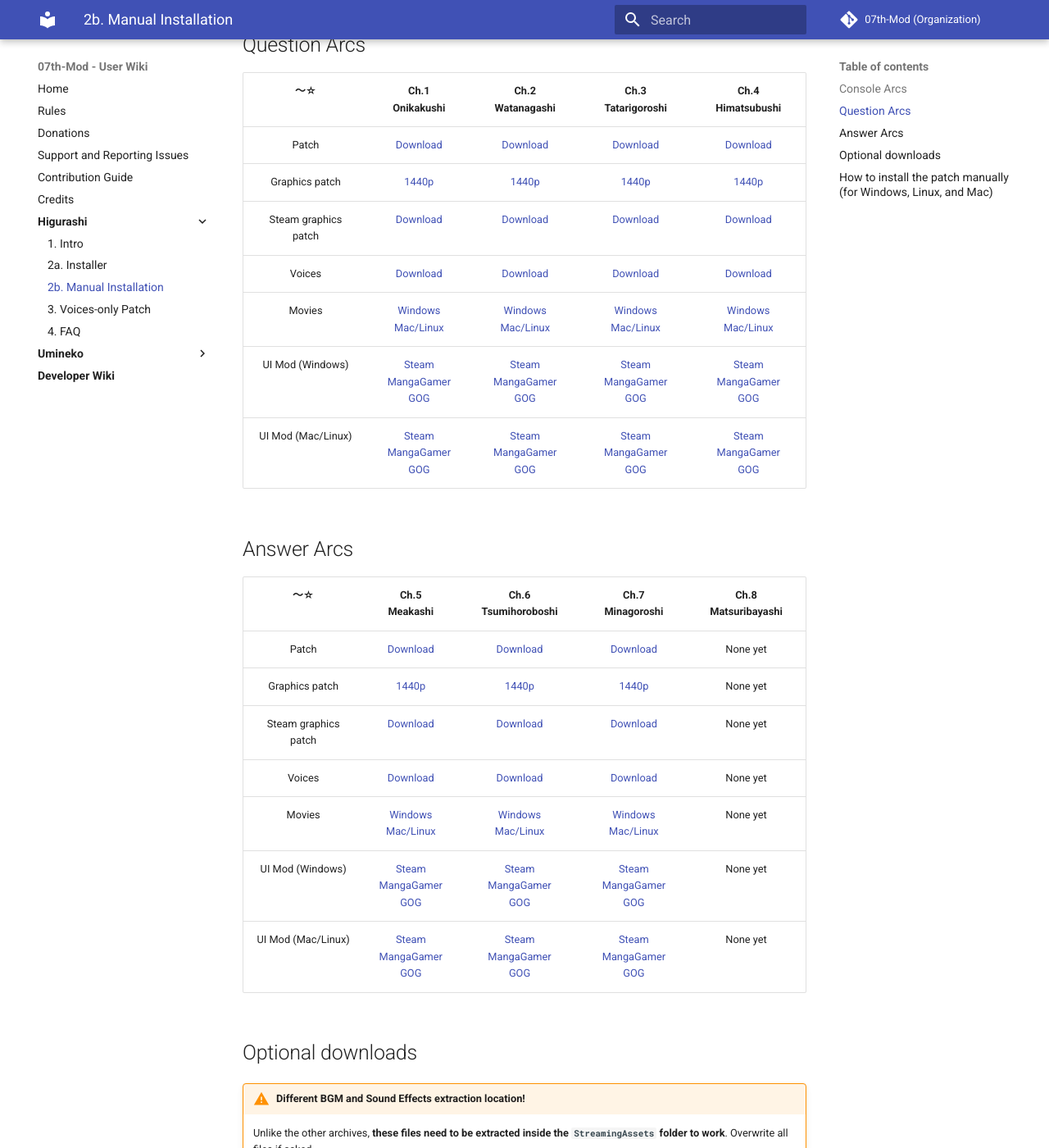
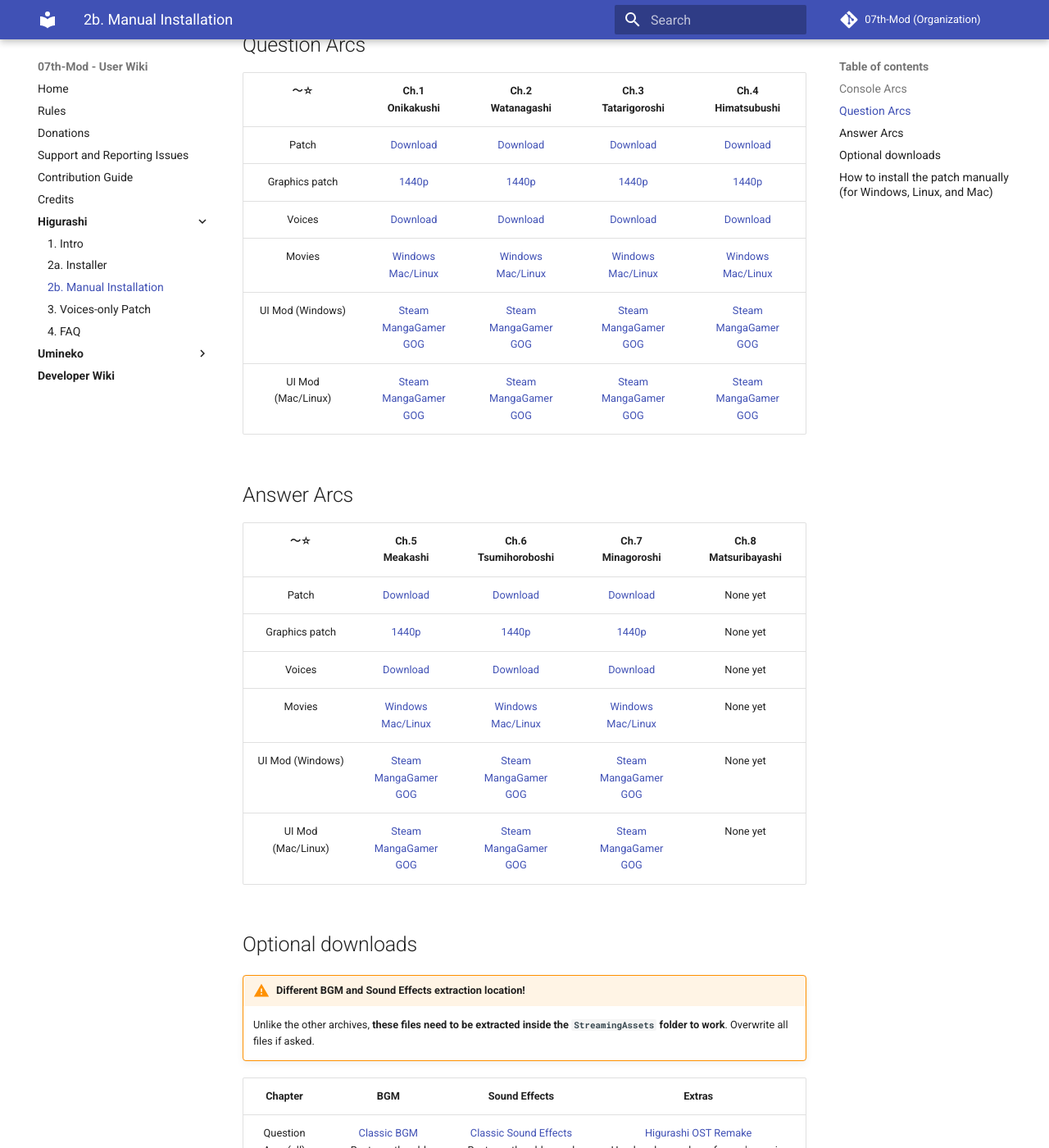
Before and after one commit to 07th-mod/wiki, an MkDocs documentation site: the page built from docs/Higurashi/Manual-Installation.md, in a window 1280 px wide and 1400 px high, scrolled down 935 px. Shown: the whole window at 82% size. Built offline with MkDocs 1.6.1 and Material for MkDocs 9.7.7, drawn with Linux system fonts in a browser that asks for light colours.

Commit message:
Update Higurashi

```diff
--- a/docs/Higurashi/Manual-Installation.md
+++ b/docs/Higurashi/Manual-Installation.md
@@ -72,17 +72,10 @@
 </tr>
 <tr class="even">
 <td style="text-align: center;">Graphics patch</td>
-<td style="text-align: center;"><a href="https://07th-mod.com/rikachama/graphics/Onikakushi-CG.7z">1440p</a></td>
-<td style="text-align: center;"><a href="https://07th-mod.com/rikachama/graphics/Watanagashi-CG.7z">1440p</a></td>
-<td style="text-align: center;"><a href="https://07th-mod.com/rikachama/graphics/Tatarigoroshi-CG.7z">1440p</a></td>
-<td style="text-align: center;"><a href="https://07th-mod.com/rikachama/graphics/Himatsubushi-CG.7z">1440p</a></td>
-</tr>
-<tr class="odd">
-<td style="text-align: center;">Steam graphics patch</td>
-<td style="text-align: center;"><a href="https://07th-mod.com/rikachama/graphics/Onikakushi-CGAlt.7z">Download</a></td>
-<td style="text-align: center;"><a href="https://07th-mod.com/rikachama/graphics/Watanagashi-CGAlt.7z">Download</a></td>
-<td style="text-align: center;"><a href="https://07th-mod.com/rikachama/graphics/Tatarigoroshi-CGAlt.7z">Download</a></td>
-<td style="text-align: center;"><a href="https://07th-mod.com/rikachama/graphics/Himatsubushi-CGAlt.7z">Download</a></td>
+<td style="text-align: center;"><a href="https://07th-mod.com/rikachama/graphics/Onikakushi-Graphics.7z">1440p</a></td>
+<td style="text-align: center;"><a href="https://07th-mod.com/rikachama/graphics/Watanagashi-Graphics.7z">1440p</a></td>
+<td style="text-align: center;"><a href="https://07th-mod.com/rikachama/graphics/Tatarigoroshi-Graphics.7z">1440p</a></td>
+<td style="text-align: center;"><a href="https://07th-mod.com/rikachama/graphics/Himatsubushi-Graphics.7z">1440p</a></td>
 </tr>
 <tr class="even">
 <td style="text-align: center;">Voices</td>
@@ -137,16 +130,9 @@
 </tr>
 <tr class="even">
 <td style="text-align: center;">Graphics patch</td>
-<td style="text-align: center;"><a href="https://07th-mod.com/rikachama/graphics/Meakashi-CG.7z">1440p</a></td>
-<td style="text-align: center;"><a href="https://07th-mod.com/rikachama/graphics/Tsumihoroboshi-CG.7z">1440p</a></td>
-<td style="text-align: center;"><a href="https://07th-mod.com/rikachama/graphics/Minagoroshi-CG.7z">1440p</a></td>
-<td style="text-align: center;">None yet</td>
-</tr>
-<tr class="odd">
-<td style="text-align: center;">Steam graphics patch</td>
-<td style="text-align: center;"><a href="https://07th-mod.com/rikachama/graphics/Meakashi-CGAlt.7z">Download</a></td>
-<td style="text-align: center;"><a href="https://07th-mod.com/rikachama/graphics/Tsumihoroboshi-CGAlt.7z">Download</a></td>
-<td style="text-align: center;"><a href="https://07th-mod.com/rikachama/graphics/Minagoroshi-CGAlt.7z">Download</a></td>
+<td style="text-align: center;"><a href="https://07th-mod.com/rikachama/graphics/Meakashi-Graphics.7z">1440p</a></td>
+<td style="text-align: center;"><a href="https://07th-mod.com/rikachama/graphics/Tsumihoroboshi-Graphics.7z">1440p</a></td>
+<td style="text-align: center;"><a href="https://07th-mod.com/rikachama/graphics/Minagoroshi-Graphics.7z">1440p</a></td>
 <td style="text-align: center;">None yet</td>
 </tr>
 <tr class="even">
```
